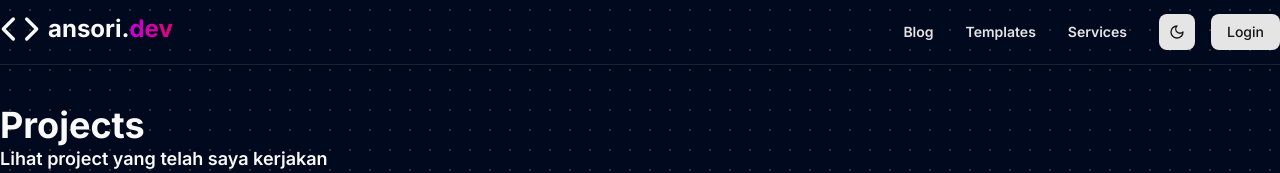
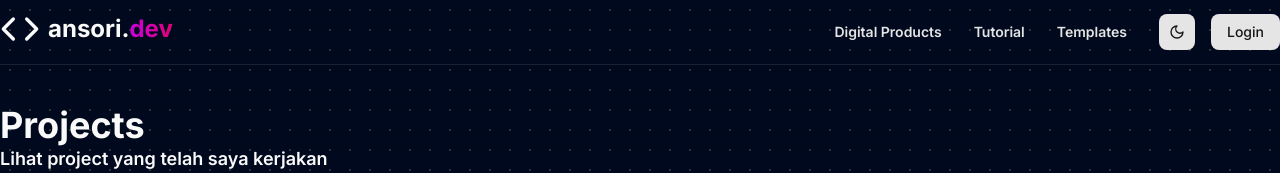
Before and after one commit to fitronansori/next-ansoridev, a Next.js app: page /projects in a window 1280 px wide. Shown: the top 173 px of the page. Built offline with nearby package versions, Linux system fonts and the light colour scheme.

Commit message:
refactor: reorder navLinks for better organization

```diff
--- a/src/constants/data.ts
+++ b/src/constants/data.ts
@@ -2,20 +2,24 @@ import { IconType } from "react-icons";
 
 export const navLinks = [
   {
-    name: "Blog",
-    href: "/blog",
+    name: "Digital Products",
+    href: "/digital-product",
+  },
+  {
+    name: "Tutorial",
+    href: "/tutorial",
   },
   {
     name: "Templates",
     href: "/templates",
   },
   {
+    name: "Blog",
+    href: "/blog",
+  },
+  {
     name: "Services",
     href: "/services",
-  },
-  {
-    name: "Login",
-    href: "/sign-in",
   },
 ];
 
```
